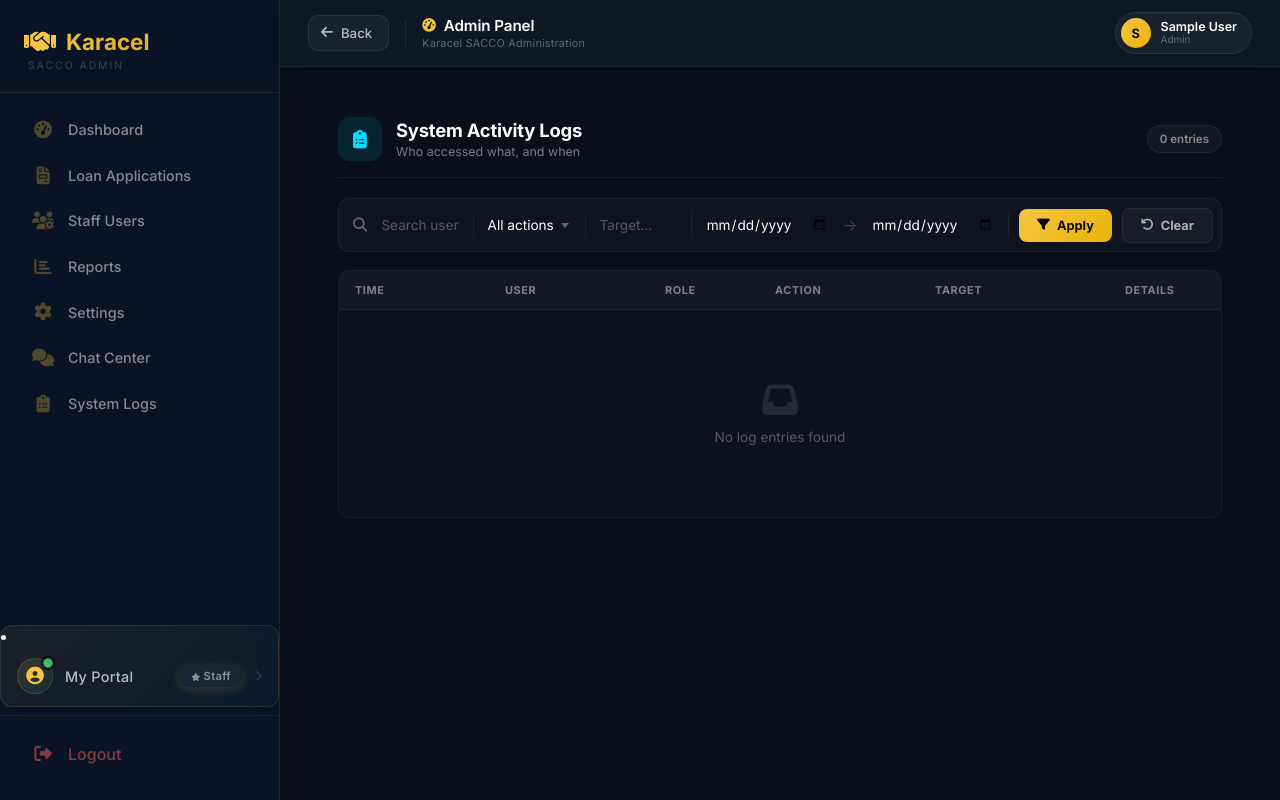
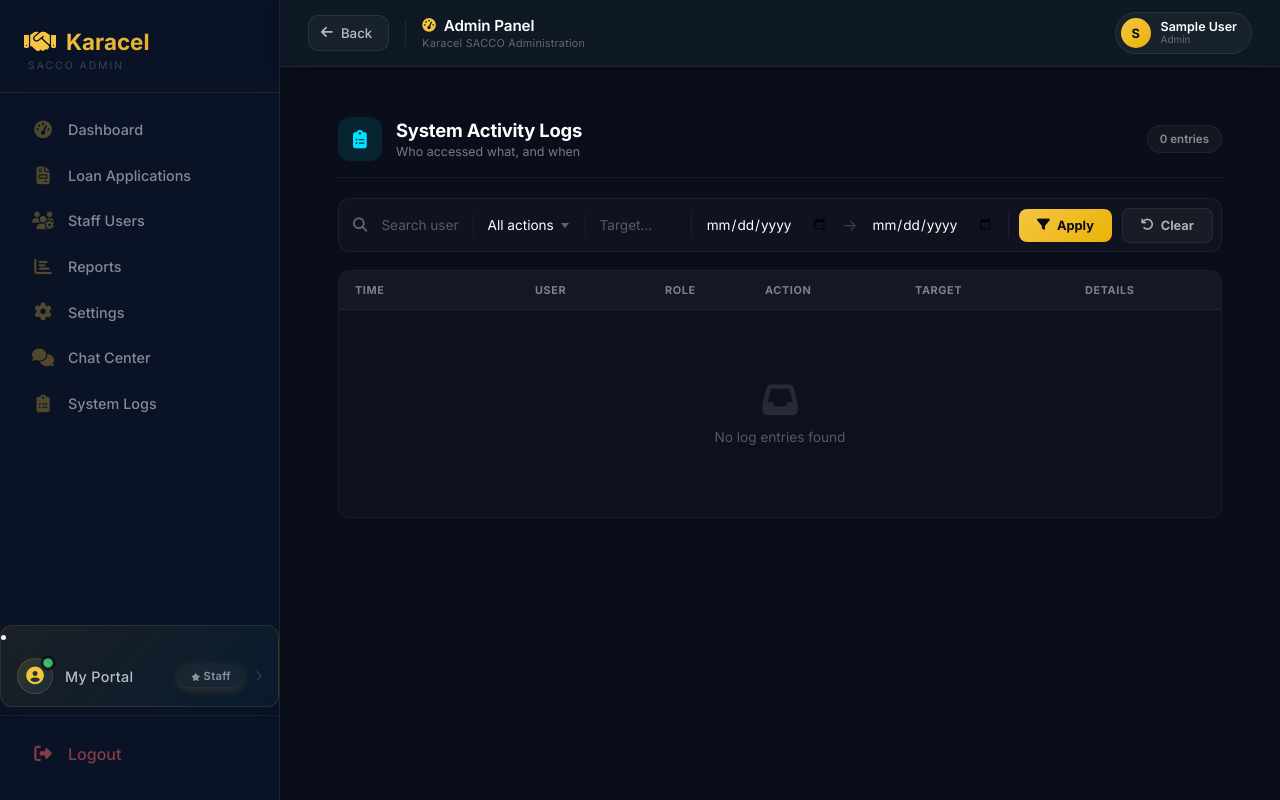
Before and after one commit to Gertrude-9/karacel-website, a Flask app: page /admin/logs in a window 1280 px wide. Run offline with Flask 3, Linux system fonts and the light colour scheme; the visitor is signed in with stand-in values (Sample User, id 1); data that the repository does not hold is empty; parts of the project's set-up code (start-up, migrations or seed data) failed here and were passed over; some libraries are stand-ins or nearby versions.

Commit message:
Rebalance system logs column widths — more space for time

```diff
--- a/templates/admin/system-logs.html
+++ b/templates/admin/system-logs.html
@@ -188,12 +188,12 @@
     white-space: nowrap;
 }
 
-/* Fixed column widths for clean alignment */
-.syslog-table thead th:nth-child(1) { width: 150px; }  /* Time */
-.syslog-table thead th:nth-child(2) { width: 160px; }  /* User */
-.syslog-table thead th:nth-child(3) { width: 110px; }  /* Role */
-.syslog-table thead th:nth-child(4) { width: 160px; }  /* Action */
-.syslog-table thead th:nth-child(5) { width: 190px; }  /* Target */
+/* Rebalanced column widths */
+.syslog-table thead th:nth-child(1) { width: 180px; }  /* Time — full date + time */
+.syslog-table thead th:nth-child(2) { width: 130px; }  /* User — tighter */
+.syslog-table thead th:nth-child(3) { width: 100px; }  /* Role — compact */
+.syslog-table thead th:nth-child(4) { width: 150px; }  /* Action */
+.syslog-table thead th:nth-child(5) { width: 170px; }  /* Target */
 .syslog-table thead th:nth-child(6) { }                 /* Details — flexible */
 
 .syslog-table tbody td {
@@ -368,7 +368,7 @@
         </a>
     </form>
 
-    <!-- Logs Table (no IP column) -->
+    <!-- Logs Table -->
     <div class="syslog-tablewrap">
         <table class="syslog-table">
             <thead>
@@ -385,7 +385,7 @@
                 {% if logs %}
                     {% for l in logs %}
                     <tr>
-                        <td class="syslog-time">{{ l.created_at }}</td>
+                        <td class="syslog-time" title="{{ l.created_at }}">{{ l.created_at }}</td>
                         <td class="syslog-name" title="{{ l.user_name }}">{{ l.user_name }}</td>
                         <td>
                             {% set r = (l.user_role or 'default')|lower %}
```
